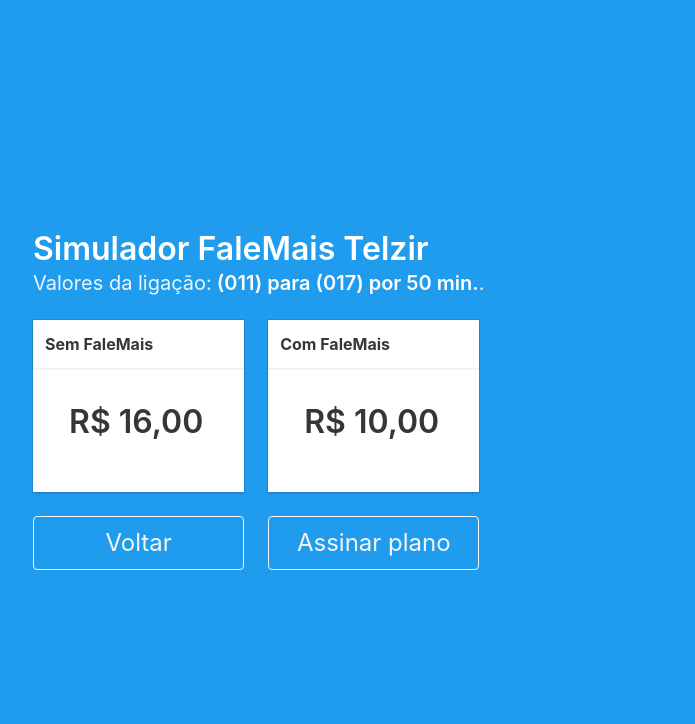
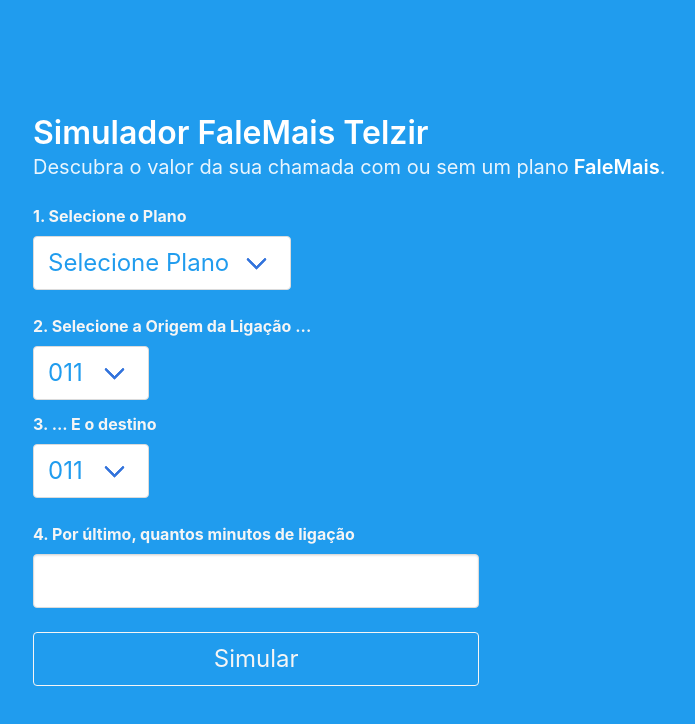
Before and after one commit to fredsonrodrigues/simulador-aleatorio-tarifa, a React (Create React App) app in the folder front-end/: page / in a window 1280 px wide. Shown: the top 724 px of the page, without its empty margins (31-726 px from the left). Built offline with nearby package versions, Linux system fonts and the light colour scheme.

Commit message:
Adicionando ações aos campos

```diff
--- a/front-end/src/App.js
+++ b/front-end/src/App.js
@@ -7,7 +7,7 @@
   render() {
     return (
       <div>
-        <FormResult />
+        <FormPage />
       </div>
     );
   }
--- a/front-end/src/Components/Common/Input.js
+++ b/front-end/src/Components/Common/Input.js
@@ -6,7 +6,12 @@
       <div className="field">
         <label className="label">{this.props.label}</label>
         <div className="control">
-          <input className="input is-large" type="text" value="16" />
+          <input
+              name={this.props.name}
+              className="input is-large"
+              type="text"
+              value={this.props.value}
+              onChange={this.props.onChange} />
         </div>
       </div>
     );
--- a/front-end/src/Pages/FormPage.js
+++ b/front-end/src/Pages/FormPage.js
@@ -3,10 +3,30 @@
 
 class FormPage extends Component {
 
+  constructor(props) {
+    super(props)
+    this.state = {
+      plano: "",
+      origem: "",
+      destino: "",
+      valor: ""
+    }
+    this.changeInput = this.changeInput.bind(this)
+  }
+
+  changeInput = e => {
+    let val = this.state
+    val[e.target.name] = e.target.value
+    this.setState(val)
+  }
+
   SelectPlano = props => {
     return (
-      <Select label={props.label}>
-        <option>Plano</option>
+      <Select name={"plano"}
+        label={props.label}
+        value={this.state.plano}
+        onChange={this.changeInput}>
+        <option>Selecione Plano</option>
         <option>FaleMais 30</option>
         <option>FaleMais 60</option>
         <option>FaleMais 120</option>
@@ -16,22 +36,28 @@
 
   SelectOrigem = props => {
     return (
-      <Select label={props.label}>
-        <option>Plano</option>
-        <option>FaleMais 30</option>
-        <option>FaleMais 60</option>
-        <option>FaleMais 120</option>
+      <Select name={"origem"}
+        label={props.label}
+        value={this.state.origem}
+        onChange={this.changeInput}>
+        <option>011</option>
+        <option>016</option>
+        <option>017</option>
+        <option>018</option>
       </Select>
     )
   };
 
   SelectDestino = props => {
     return (
-      <Select label={props.label}>
-        <option>Plano</option>
-        <option>FaleMais 30</option>
-        <option>FaleMais 60</option>
-        <option>FaleMais 120</option>
+      <Select name={"destino"}
+        label={props.label}
+        value={this.state.destino}
+        onChange={this.changeInput}>
+        <option>011</option>
+        <option>016</option>
+        <option>017</option>
+        <option>018</option>
       </Select>
     )
   };
@@ -58,7 +84,12 @@
         </div>
         <div className="columns">
           <div className="column is-two-fifths">
-            <Input label={"4. Por último, quantos minutos de ligação"} />
+            <Input
+              name={"valor"}
+              label={"4. Por último, quantos minutos de ligação"}
+              value={this.state.valor}
+              onChange={this.changeInput}
+            />
           </div>
         </div>
         <div className="columns">
--- a/front-end/src/Pages/FormResult.js
+++ b/front-end/src/Pages/FormResult.js
@@ -8,7 +8,7 @@
         <p className="title">Simulador FaleMais Telzir</p>
         <p className="subtitle">
           Valores da ligação:
-          <strong> (011) para (017) por 50 min.</strong>.
+          <strong> (011) para (017) por 50 min.</strong>
         </p>
         <div className="columns">
           <div className="column is-one-fifth">
```
